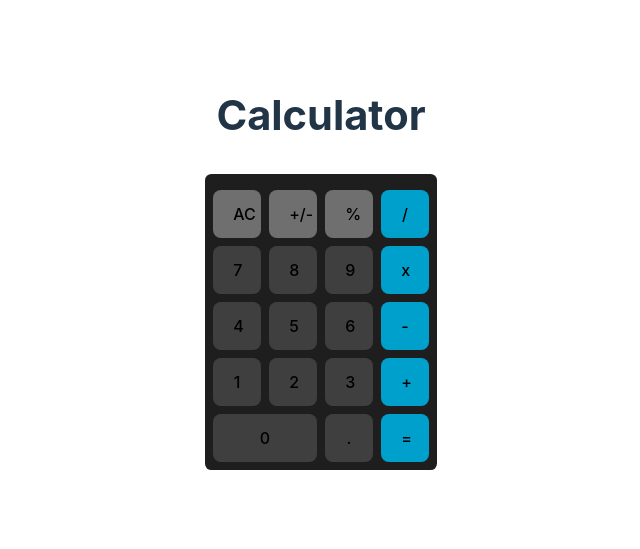
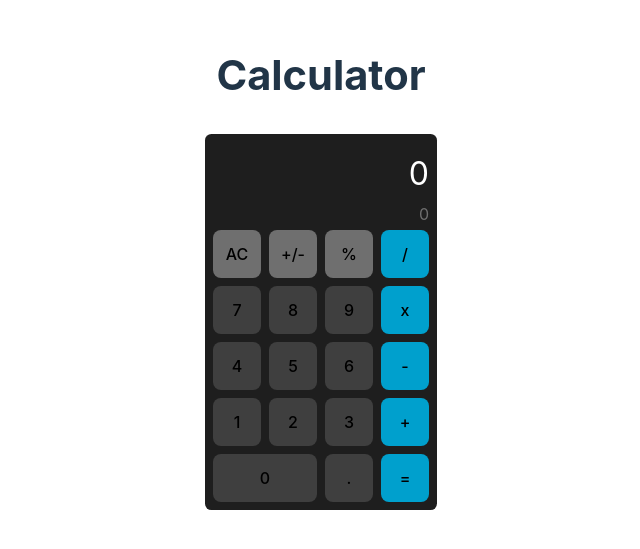
Before and after one commit to nedoratic/fcc-fedl-04-calculator, a React (Vite) app: page / in a window 1280 px wide. Shown: the part 137-686 px from the top of the page, without its empty margins (319-959 px from the left). Built offline with nearby package versions, Linux system fonts and the light colour scheme.

Commit message:
finishing touches

```diff
--- a/src/App.css
+++ b/src/App.css
@@ -39,16 +39,22 @@
 
 #display {
 	text-align: right;
+	overflow: hidden;
+	white-space: pre-wrap;
 }
 
 #answer {
 	font-size: 2rem;
 	line-height: 2em;
+	overflow: hidden;
+	white-space: pre-wrap;
 }
 
 #expression {
 	font-size: 1rem;
 	line-height: 1em;
+	overflow: hidden;
+	white-space: pre-wrap;
 	color: var(--light-gray);
 }
 
@@ -57,6 +63,10 @@ button {
 	border: none;
 	cursor: pointer;
 	transition: transform 0.3s ease-in-out;
+	display: flex;
+	align-items: center;
+	justify-content: center;
+	text-align: center;
 }
 
 button:active {
--- a/src/App.tsx
+++ b/src/App.tsx
@@ -2,8 +2,8 @@ import { useState } from 'react';
 import './App.css';
 
 function App() {
-	const [answer, setAnswer] = useState('');
-	const [expression, setExpression] = useState('');
+	const [answer, setAnswer] = useState('0');
+	const [expression, setExpression] = useState('0');
 	const et = expression.trim();
 
 	const isOperator = (symbol: string) => {
```
